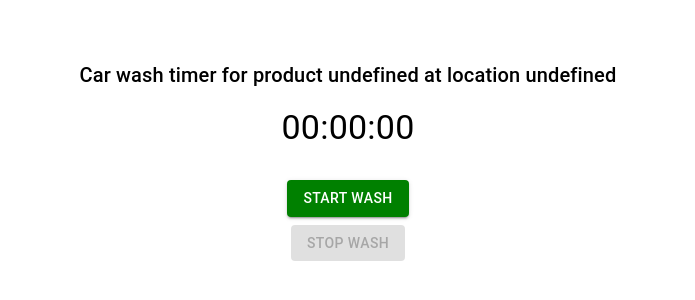
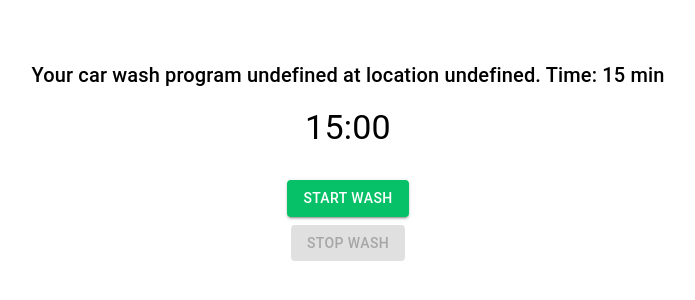
Before and after one commit to umnicol/washworld, a Next.js app in the folder washworld-app/: page /timer in a window 1280 px wide. Shown: the part 240-540 px from the top of the page, without its empty margins (292-987 px from the left). Built offline with nearby package versions, Linux system fonts and the light colour scheme.

Commit message:
timer updated

```diff
--- a/washworld-app/src/pages/timer.tsx
+++ b/washworld-app/src/pages/timer.tsx
@@ -7,12 +7,12 @@ type CarWashTimerProps = {
 };
 
 const CarWashTimer = ({ ProductId, LocationId }: CarWashTimerProps) => {
-  const [seconds, setSeconds] = useState(0);
+  const [seconds, setSeconds] = useState(900); // 15 minutes in seconds
   const [timerId, setTimerId] = useState<NodeJS.Timeout | null>(null);
 
   const startTimer = () => {
     const id = setInterval(() => {
-      setSeconds((prevSeconds) => prevSeconds + 1);
+      setSeconds((prevSeconds) => prevSeconds - 1);
     }, 1000);
     setTimerId(id);
   };
@@ -21,7 +21,6 @@ const CarWashTimer = ({ ProductId, LocationId }: CarWashTimerProps) => {
     if (timerId) {
       clearInterval(timerId);
       setTimerId(null);
-      // send POST request to stop the car wash program
       try {
         await fetch(`https://b46f027d-3a5f-4de6-9075-5e861759e531.mock.pstmn.io/:location/start/:program
         `, {
@@ -30,19 +29,19 @@ const CarWashTimer = ({ ProductId, LocationId }: CarWashTimerProps) => {
       } catch (error) {
         console.log(error);
       }
-      setSeconds(0);
+      setSeconds(900);
     }
   };
 
-  const formattedTime = new Date(seconds * 1000).toISOString().substr(11, 8);
+  const formattedTime = new Date(seconds * 1000).toISOString().substr(14, 5); // format minutes and seconds only
 
     return (
         <div style={{ display: 'flex', flexDirection: 'column', alignItems: 'center', justifyContent: 'center', height: '100vh' }}>
           <Typography variant="h6" sx={{ marginBottom: '1rem'}}>
-            {`Car wash timer for product ${ProductId} at location ${LocationId}`}
+            {`Your car wash program ${ProductId} at location ${LocationId}. Time: 15 min`}
           </Typography>
           <Typography variant="h4" sx={{ marginBottom: '2rem' }}>{formattedTime}</Typography>
-          <Button variant="contained" color="primary" sx={{ backgroundColor: 'green', '&:hover': { backgroundColor: 'green' } }} onClick={startTimer} disabled={timerId !== null}>
+          <Button variant="contained" color="primary" sx={{ backgroundColor: '#06C167', '&:hover': { backgroundColor: '#06C168' } }} onClick={startTimer} disabled={timerId !== null}>
             Start Wash
           </Button>
           <Button variant="contained" color="secondary" sx={{ marginTop:'0.5rem', backgroundColor: 'red', '&:hover': { backgroundColor: 'red' } }} onClick={stopTimer} disabled={timerId === null}>
```
